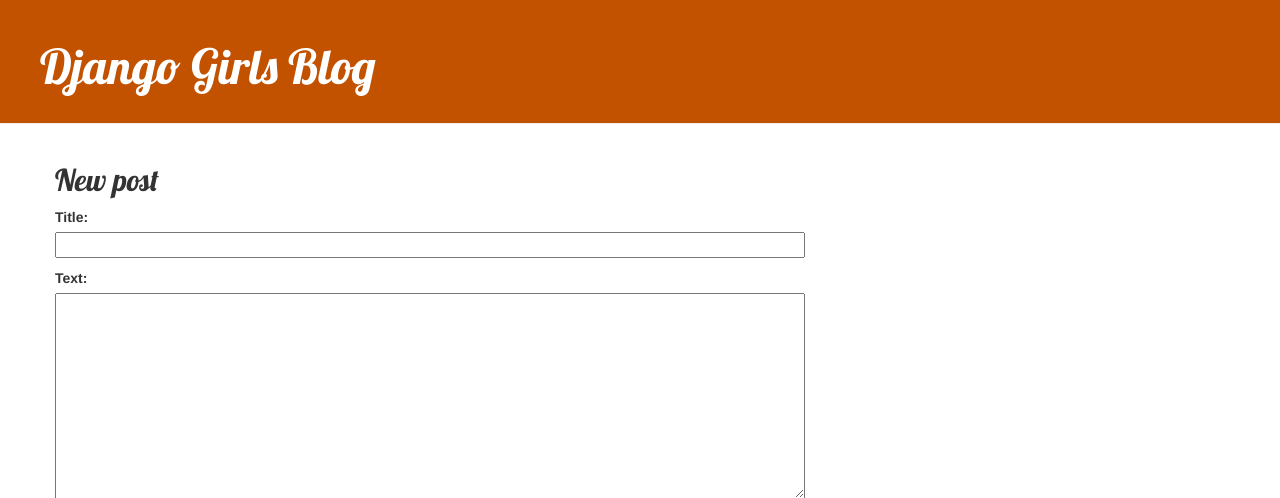
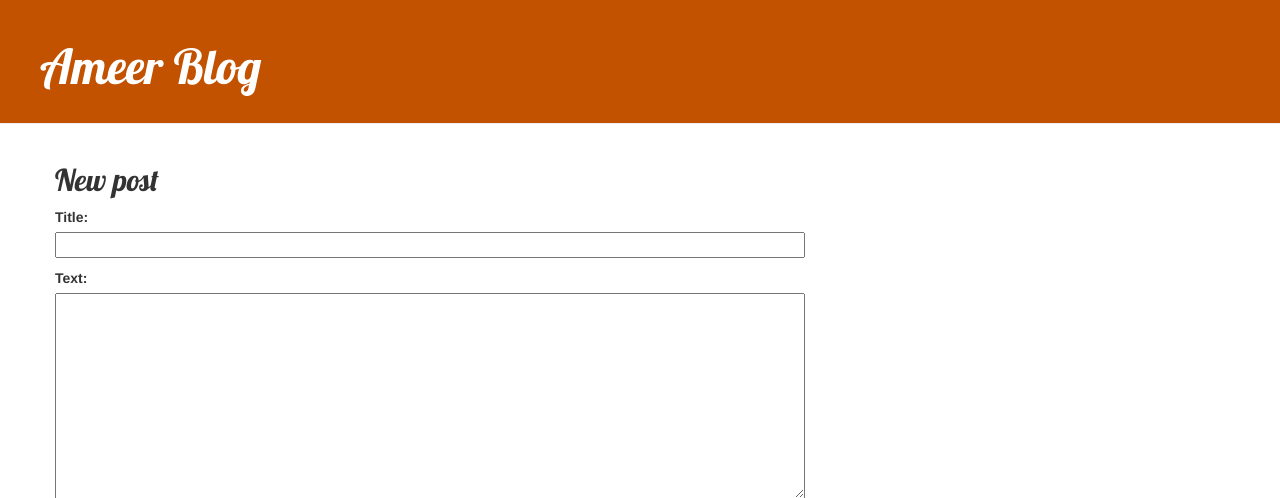
Before and after one commit to Adahleh/my-first-blog, a Django app: page /post/new/ in a window 1280 px wide. Shown: the top 498 px of the page. Run offline with Django 3.2, Linux system fonts and the light colour scheme; some libraries are stand-ins or nearby versions.

Commit message:
Name of blog

```diff
--- a/blog/templates/blog/base.html
+++ b/blog/templates/blog/base.html
@@ -1,7 +1,7 @@
 {% load static %}
 <html>
     <head>
-        <title>Django Girls blog</title>
+        <title>Ameer blog</title>
         <link rel="stylesheet" href="//maxcdn.bootstrapcdn.com/bootstrap/3.2.0/css/bootstrap.min.css">
         <link rel="stylesheet" href="//maxcdn.bootstrapcdn.com/bootstrap/3.2.0/css/bootstrap-theme.min.css">
         <link href='//fonts.googleapis.com/css?family=Lobster&subset=latin,latin-ext' rel='stylesheet' type='text/css'>
@@ -13,7 +13,7 @@
     <a href="{% url 'post_new' %}" class="top-menu"><span class="glyphicon glyphicon-plus"></span></a>
 {% endif %}
 
-            <h1><a href="/">Django Girls Blog</a></h1>
+            <h1><a href="/">Ameer Blog</a></h1>
 
         </div>
         <div class="content container">
--- a/blog/templates/blog/post_detail.html
+++ b/blog/templates/blog/post_detail.html
@@ -7,9 +7,7 @@
                 {{ post.published_date }}
             </div>
         {% endif %}
-        {% if user.is_authenticated %}
-     <a class="btn btn-default" href="{% url 'post_edit' pk=post.pk %}"><span class="glyphicon glyphicon-pencil"></span></a>
-{% endif %}
+        <a class="btn btn-default" href="{% url 'post_edit' pk=post.pk %}"><span class="glyphicon glyphicon-pencil"></span></a>
         <h2>{{ post.title }}</h2>
         <p>{{ post.text|linebreaksbr }}</p>
     </div>
```
